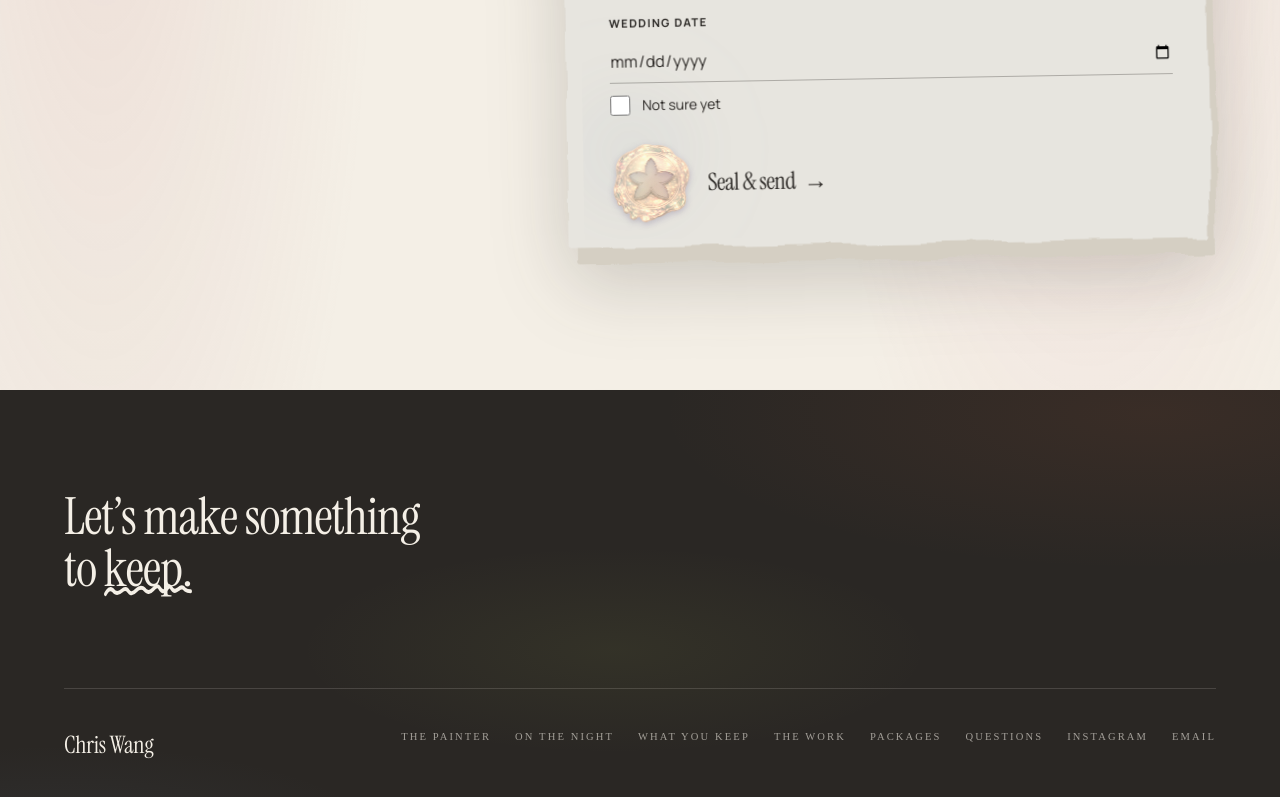
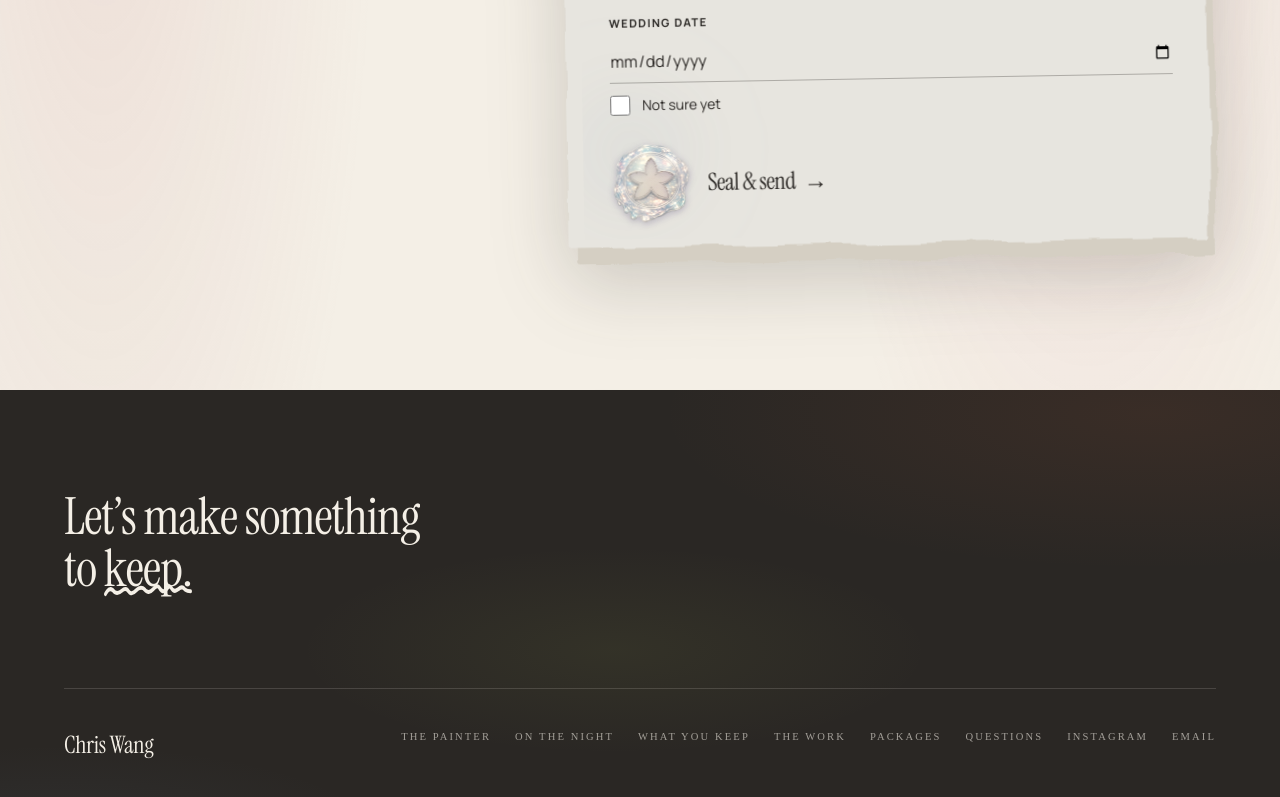
Before and after one commit to itschriswang/EventsWatercolouring, a React (Vite) app: page / in a window 1280 px wide. Shown: the part 8318-9115 px from the top of the page. Built offline with nearby package versions, Linux system fonts and the light colour scheme; a web font is replaced by a local one.

Commit message:
Tone down the seal warming — previous pass was too heavy-handed
Dialled the sepia/saturate filter and iridescence overlay opacities
way back so the seal keeps its subtle shimmer instead of reading as a
tacky gold coin.

```diff
--- a/src/components/EnquireForm.jsx
+++ b/src/components/EnquireForm.jsx
@@ -442,7 +442,7 @@ function SealButton({ sending }) {
             className="absolute inset-0 h-full w-full object-contain"
             style={{
               filter:
-                'sepia(0.45) saturate(1.6) hue-rotate(-15deg) brightness(0.98) drop-shadow(0 2.5px 3px rgba(67,50,106,0.25))',
+                'sepia(0.15) saturate(1.05) drop-shadow(0 2.5px 3px rgba(67,50,106,0.25))',
             }}
           />
         </picture>
@@ -454,11 +454,11 @@ function SealButton({ sending }) {
           className="pointer-events-none absolute inset-[10%] rounded-full opacity-60 transition-opacity duration-300 group-hover:opacity-100"
           style={{
             background: [
-              'radial-gradient(circle at 30% 20%, rgba(248,230,174,0.45) 0%, rgba(248,230,174,0) 44%)',
-              'radial-gradient(circle at 72% 24%, rgba(194,97,60,0.38) 0%, rgba(194,97,60,0) 46%)',
-              'radial-gradient(circle at 26% 76%, rgba(201,162,58,0.36) 0%, rgba(201,162,58,0) 50%)',
-              'radial-gradient(circle at 76% 78%, rgba(237,138,51,0.34) 0%, rgba(237,138,51,0) 50%)',
-              'radial-gradient(circle at 50% 55%, rgba(201,139,140,0.28) 0%, rgba(201,139,140,0) 56%)',
+              'radial-gradient(circle at 30% 20%, rgba(248,230,174,0.22) 0%, rgba(248,230,174,0) 44%)',
+              'radial-gradient(circle at 72% 24%, rgba(194,97,60,0.18) 0%, rgba(194,97,60,0) 46%)',
+              'radial-gradient(circle at 26% 76%, rgba(201,162,58,0.18) 0%, rgba(201,162,58,0) 50%)',
+              'radial-gradient(circle at 76% 78%, rgba(237,138,51,0.16) 0%, rgba(237,138,51,0) 50%)',
+              'radial-gradient(circle at 50% 55%, rgba(201,139,140,0.14) 0%, rgba(201,139,140,0) 56%)',
             ].join(', '),
             mixBlendMode: 'screen',
           }}
```
